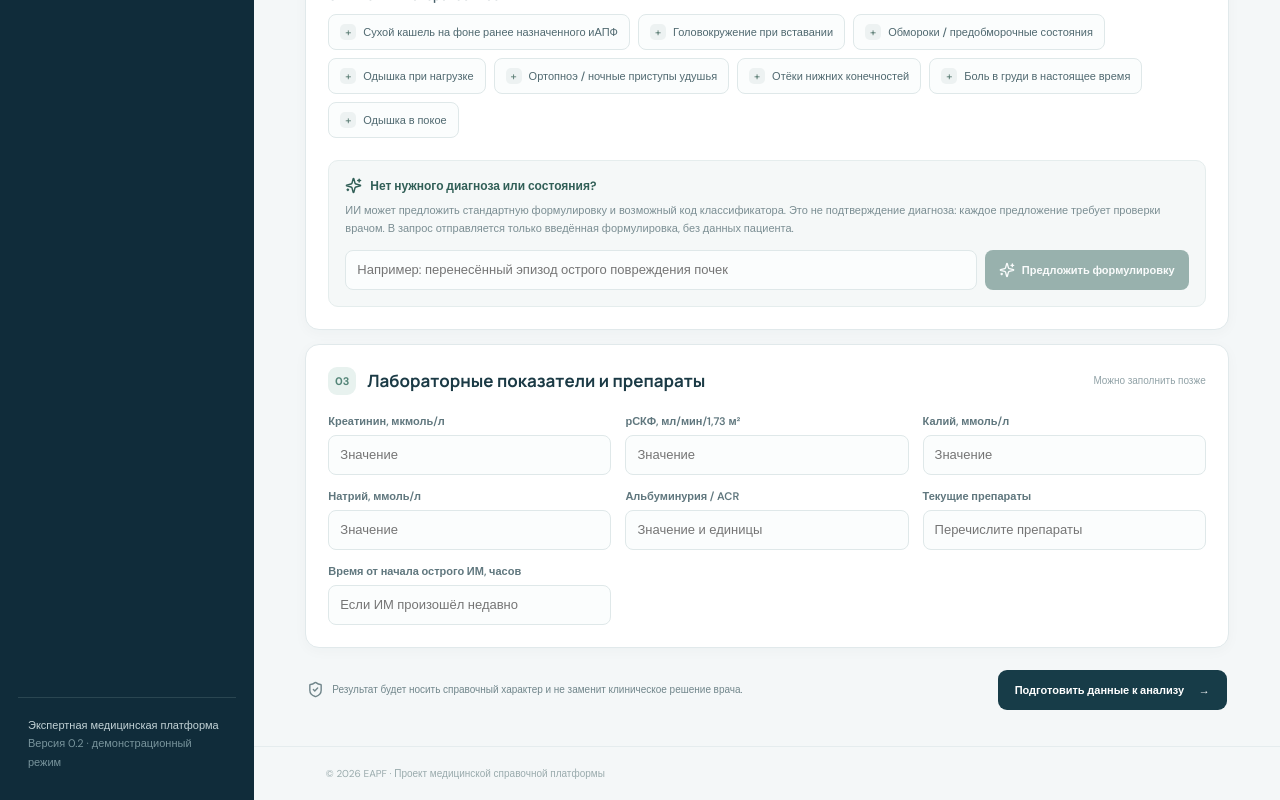
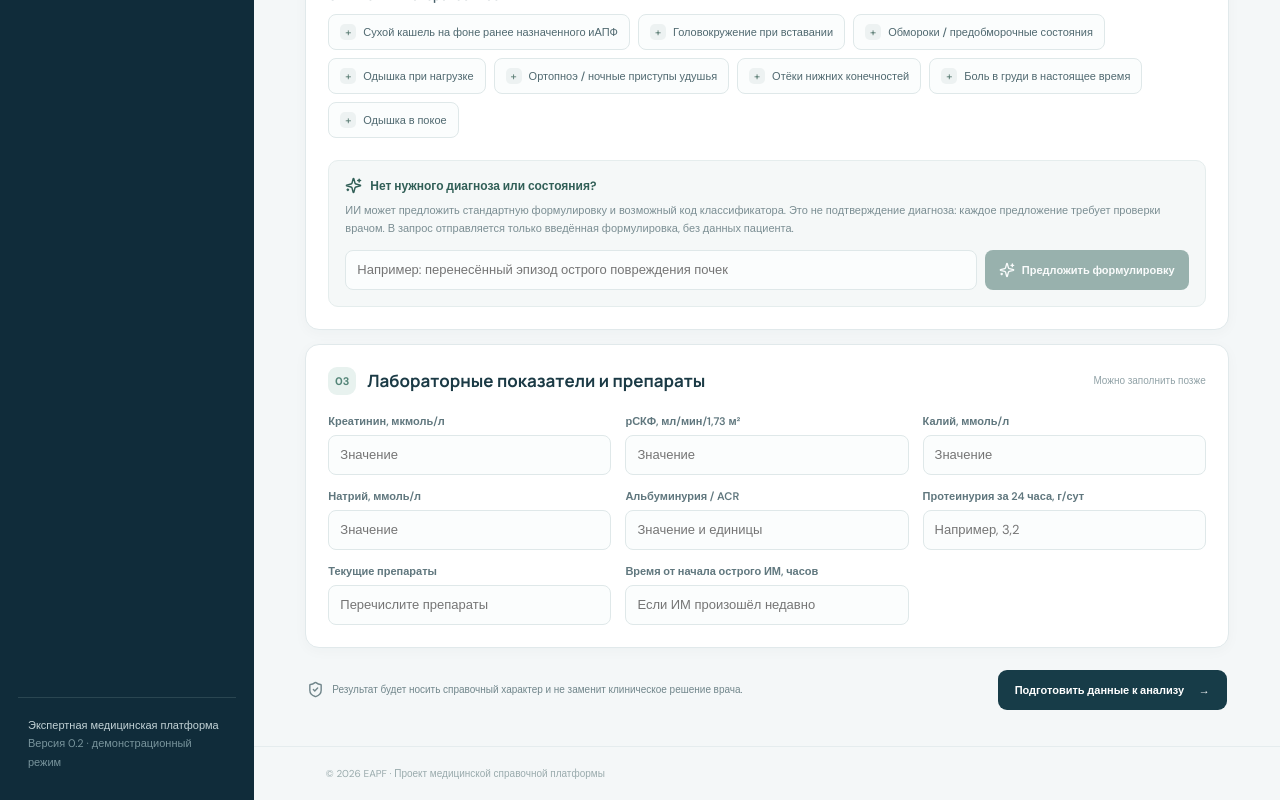
Before and after one commit to aptimezhidov98-ops/EAPF, a React (Vite) app: page / in a window 1280 px wide. Shown: the part 1133-1933 px from the top of the page. Built offline with nearby package versions, Linux system fonts and the light colour scheme.

Commit message:
Add 24-hour proteinuria to patient laboratory inputs

```diff
--- a/src/App.tsx
+++ b/src/App.tsx
@@ -96,9 +96,9 @@ export default function App() {
       {notice&&<div className="inline-notice">{notice}</div>}
      </div>
     </div>
-    <div className="patient-panel"><div className="panel-title"><div><span className="step">03</span><h2>Лабораторные показатели и препараты</h2></div><span className="optional">Можно заполнить позже</span></div><div className="patient-grid"><label>Креатинин, мкмоль/л<input name="creatinine" type="number" placeholder="Значение"/></label><label>рСКФ, мл/мин/1,73 м²<input name="egfr" type="number" placeholder="Значение"/></label><label>Калий, ммоль/л<input name="potassium" type="number" step="0.1" placeholder="Значение"/></label><label>Натрий, ммоль/л<input name="sodium" type="number" placeholder="Значение"/></label><label>Альбуминурия / ACR<input name="acr" placeholder="Значение и единицы"/></label><label>Текущие препараты<input name="medications" placeholder="Перечислите препараты"/></label><label>Время от начала острого ИМ, часов<input name="mi_hours" type="number" min="0" placeholder="Если ИМ произошёл недавно"/></label></div></div>
+    <div className="patient-panel"><div className="panel-title"><div><span className="step">03</span><h2>Лабораторные показатели и препараты</h2></div><span className="optional">Можно заполнить позже</span></div><div className="patient-grid"><label>Креатинин, мкмоль/л<input name="creatinine" type="number" placeholder="Значение"/></label><label>рСКФ, мл/мин/1,73 м²<input name="egfr" type="number" placeholder="Значение"/></label><label>Калий, ммоль/л<input name="potassium" type="number" step="0.1" placeholder="Значение"/></label><label>Натрий, ммоль/л<input name="sodium" type="number" placeholder="Значение"/></label><label>Альбуминурия / ACR<input name="acr" placeholder="Значение и единицы"/></label><label>Протеинурия за 24 часа, г/сут<input name="proteinuria24h" type="number" step="0.1" placeholder="Например, 3,2"/></label><label>Текущие препараты<input name="medications" placeholder="Перечислите препараты"/></label><label>Время от начала острого ИМ, часов<input name="mi_hours" type="number" min="0" placeholder="Если ИМ произошёл недавно"/></label></div></div>
     <div className="clinical-footer"><p><ShieldCheck size={17}/> Результат будет носить справочный характер и не заменит клиническое решение врача.</p><button type="submit" className="analyze-button">Подготовить данные к анализу <span>→</span></button></div>
-    {preparedData&&<div className="patient-panel analysis-preview"><div className="panel-title"><div><span className="step">04</span><h2>Данные подготовлены</h2></div><span className="optional">Только на этом устройстве</span></div><p>Ниже собраны введённые значения и выбранные состояния. Ниже показано пилотное сопоставление иАПФ с выбранными состояниями и данными. Оно основано на ограниченном наборе вручную привязанных источников и не является назначением или валидированным клиническим алгоритмом.</p><div className="patient-grid">{Object.entries(preparedData).filter(([,value])=>value.trim()).map(([key,value])=><div className="prepared-item" key={key}><small>{{age:'Возраст',sex:'Пол',jurisdiction:'Юрисдикция рекомендаций',mi_hours:'Часы от начала острого ИМ',height:'Рост',weight:'Вес',blood_pressure:'Артериальное давление',heart_rate:'Частота сердечных сокращений',creatinine:'Креатинин',egfr:'рСКФ',potassium:'Калий',sodium:'Натрий',acr:'Альбуминурия / ACR',medications:'Текущие препараты'}[key]||key}</small><b>{value}</b></div>)}</div><div className="condition-group"><h3>Выбранные состояния ({selected.length})</h3><p>{selected.length?selected.join(' · '):'Состояния не выбраны'}</p></div><div className="patient-recommendations">
+    {preparedData&&<div className="patient-panel analysis-preview"><div className="panel-title"><div><span className="step">04</span><h2>Данные подготовлены</h2></div><span className="optional">Только на этом устройстве</span></div><p>Ниже собраны введённые значения и выбранные состояния. Ниже показано пилотное сопоставление иАПФ с выбранными состояниями и данными. Оно основано на ограниченном наборе вручную привязанных источников и не является назначением или валидированным клиническим алгоритмом.</p><div className="patient-grid">{Object.entries(preparedData).filter(([,value])=>value.trim()).map(([key,value])=><div className="prepared-item" key={key}><small>{{age:'Возраст',sex:'Пол',jurisdiction:'Юрисдикция рекомендаций',mi_hours:'Часы от начала острого ИМ',height:'Рост',weight:'Вес',blood_pressure:'Артериальное давление',heart_rate:'Частота сердечных сокращений',creatinine:'Креатинин',egfr:'рСКФ',potassium:'Калий',sodium:'Натрий',acr:'Альбуминурия / ACR',proteinuria24h:'Суточная протеинурия, г/сут',medications:'Текущие препараты'}[key]||key}</small><b>{value}</b></div>)}</div><div className="condition-group"><h3>Выбранные состояния ({selected.length})</h3><p>{selected.length?selected.join(' · '):'Состояния не выбраны'}</p></div><div className="patient-recommendations">
       <div className="recommendation-tabs" role="tablist" aria-label="Варианты рекомендаций">
        <button type="button" role="tab" aria-selected={recommendationTab==='eapf'} className={recommendationTab==='eapf'?'recommendation-tab active':'recommendation-tab'} onClick={()=>setRecommendationTab('eapf')}>Рекомендации EAPF</button>
        <button type="button" role="tab" aria-selected={recommendationTab==='ru'} className={recommendationTab==='ru'?'recommendation-tab active':'recommendation-tab'} onClick={()=>setRecommendationTab('ru')}>Клинические рекомендации РФ</button>
```
